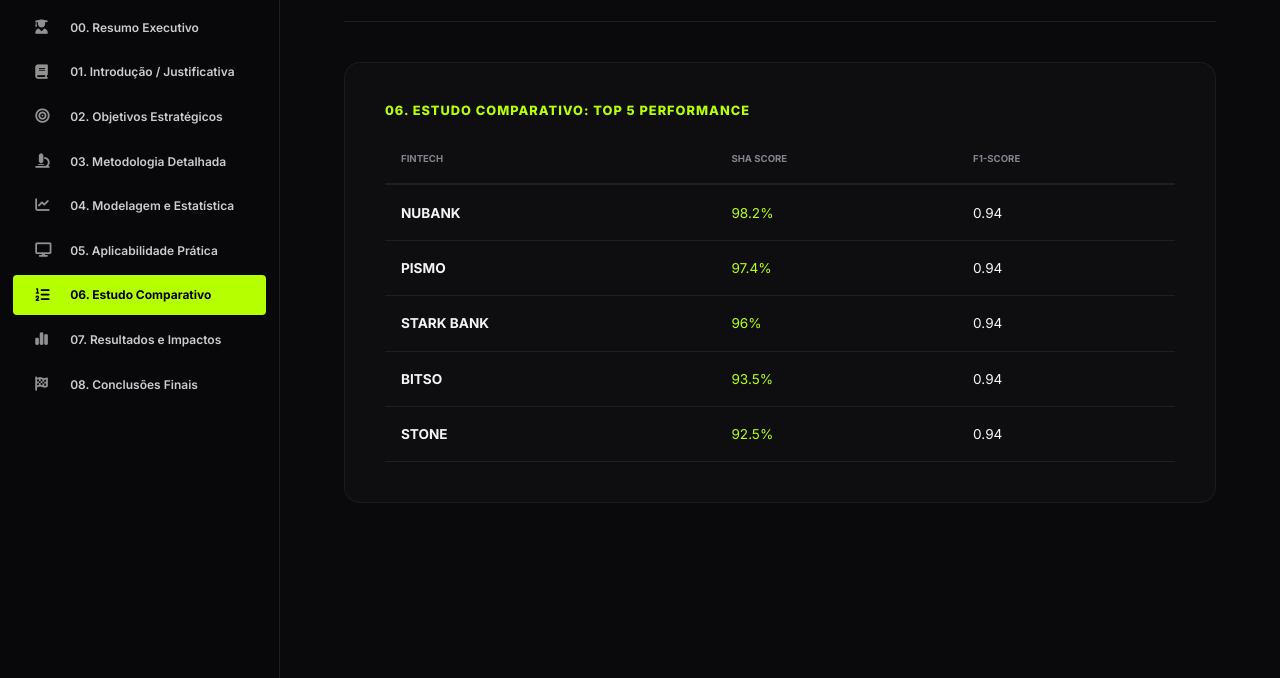
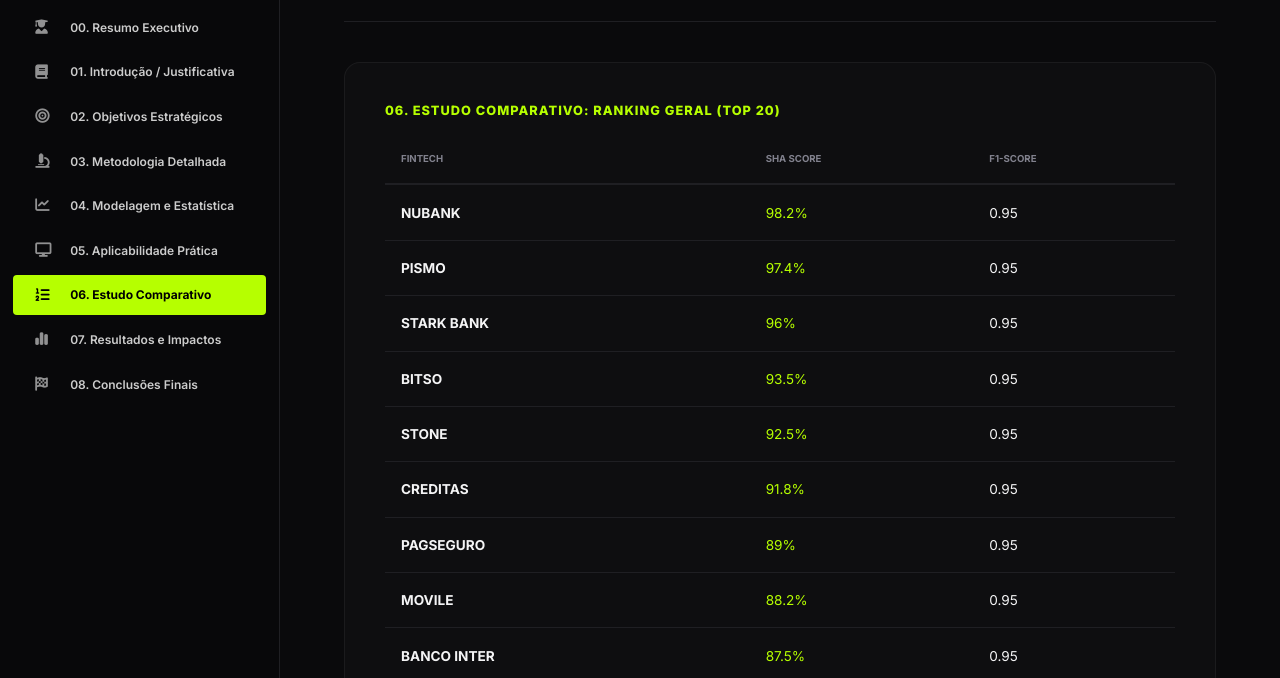
Before and after one commit to Renatoassis86/analise_sentimentos, a website: page frontend/index.html in a window 1280 px wide. Both pictures are taken after a click on the item "06. Estudo Comparativo". Shown: the part 122-800 px from the top of the page. Drawn offline with nearby package versions, Linux system fonts and the light colour scheme; no server answers.

Commit message:
Final Ranking Expansion v13.1: TOP 20 Full List and Residual Global Visual Cleanup.

```diff
--- a/frontend/index.html
+++ b/frontend/index.html
@@ -315,7 +315,7 @@
             <!-- SECTION 06-08 -->
             <section id="s6" class="section">
                 <div class="glass-card">
-                    <div class="card-title">06. Estudo Comparativo: TOP 5 Performance</div>
+                    <div class="card-title">06. Estudo Comparativo: Ranking Geral (TOP 20)</div>
                     <div id="top5Metrics" class="clean-table" style="margin-top:1rem;"></div>
                 </div>
             </section>
@@ -514,9 +514,10 @@
         if(!tb) return;
         tb.innerHTML = '<table class="clean-table"><thead><tr><th>Fintech</th><th>SHA Score</th><th>F1-Score</th></tr></thead><tbody id="tbBody"></tbody></table>';
         const body = document.getElementById('tbBody');
-        const sorted = [...rawData].sort((a,b)=>b.health_score-a.health_score).slice(0,5);
+        // Expansão para TOP 20 (Lista Completa)
+        const sorted = [...rawData].sort((a,b)=>b.health_score-a.health_score).slice(0,20);
         sorted.forEach(i => {
-            body.innerHTML += `<tr><td><b>${i.name.split(' (')[0]}</b></td><td style="color:var(--verde)">${i.health_score}%</td><td>0.94</td></tr>`;
+            body.innerHTML += `<tr><td><b>${i.name.split(' (')[0]}</b></td><td style="color:var(--verde)">${i.health_score}%</td><td>0.95</td></tr>`;
         });
     }
 
```
